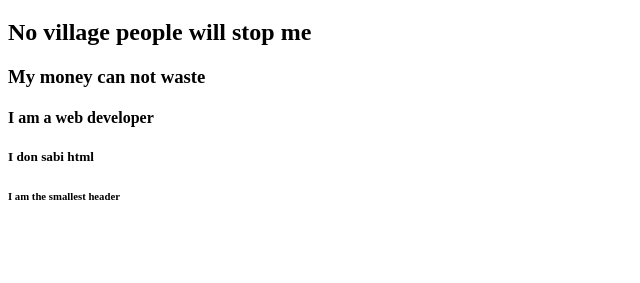
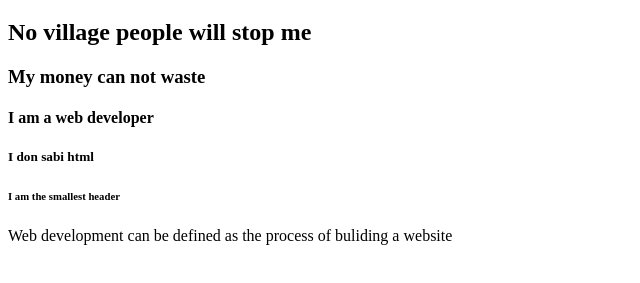
Before and after one commit to ope4tboy/html-haeding-tags-added, a plain HTML site: page index.html in a window 1280 px wide. Shown: the part 61-344 px from the top of the page, without its empty margins (0-640 px from the left). Drawn offline with Linux system fonts and the light colour scheme.

Commit message:
html paragraph added

```diff
--- a/index.html
+++ b/index.html
@@ -13,5 +13,8 @@
    <h4>I am a web developer</h4>
    <h5>I don sabi html</h5>
    <h6>I am the smallest header</h6>
+
+<!-- This is a paragraph Tag -->
+<p>Web development can be defined as the process of buliding a website</p>
 </body>
 </html>
```
